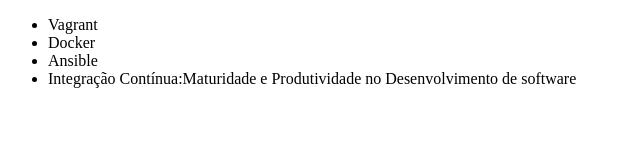
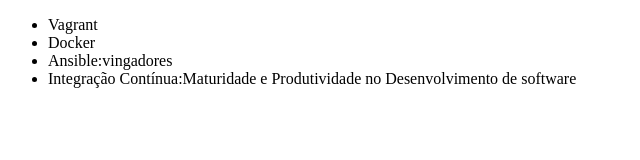
Before and after one commit to EduardoSuriz/curso-de-git-e-github, a plain HTML site: page index.html in a window 1280 px wide. Shown: the full height of the page, 0-640 px from the left. Drawn offline with Linux system fonts and the light colour scheme.

Commit message:
adicionando vingadores

```diff
--- a/index.html
+++ b/index.html
@@ -10,7 +10,7 @@
     <ul>
         <li>Vagrant</li>
         <li>Docker</li>
-        <li>Ansible</li>
+        <li>Ansible:vingadores</li>
         <li>Integração Contínua:Maturidade e Produtividade no Desenvolvimento de software</li>
     </ul>
 </body>
```
